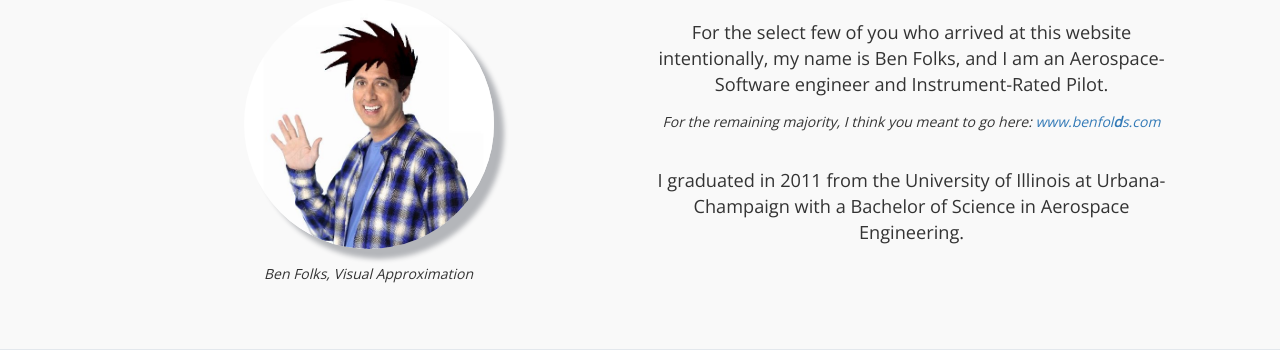
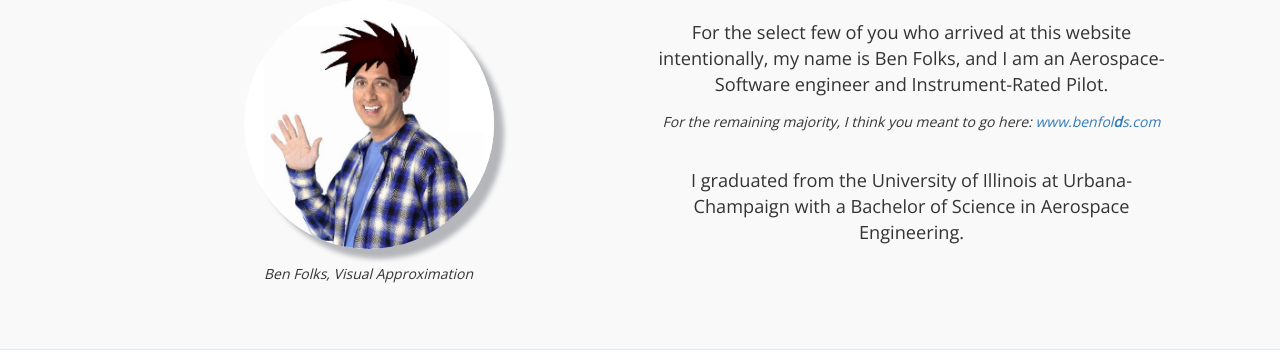
Before and after one commit to bfolks2/MyBioWebsite, a Django app: page / in a window 1280 px wide. Shown: the part 202-552 px from the top of the page. Run offline with Django 3.2, Linux system fonts and the light colour scheme; some libraries are stand-ins or nearby versions.

Commit message:
remove 2011 from index

```diff
--- a/mainproj/templates/index.html
+++ b/mainproj/templates/index.html
@@ -35,7 +35,7 @@
         </div>
 
         <div class="greeting">
-          <p>I graduated in 2011 from the University of Illinois at Urbana-Champaign
+          <p>I graduated from the University of Illinois at Urbana-Champaign
           with a Bachelor of Science in Aerospace Engineering.</p>
         </div>
 
```
